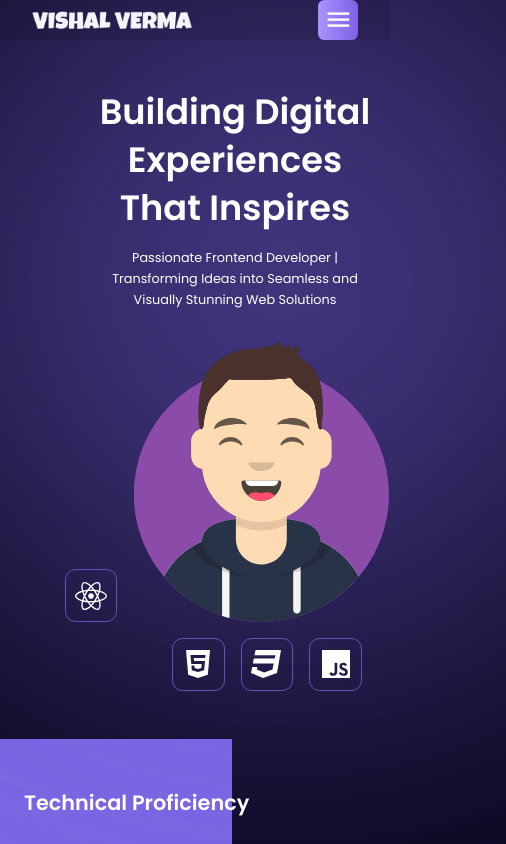
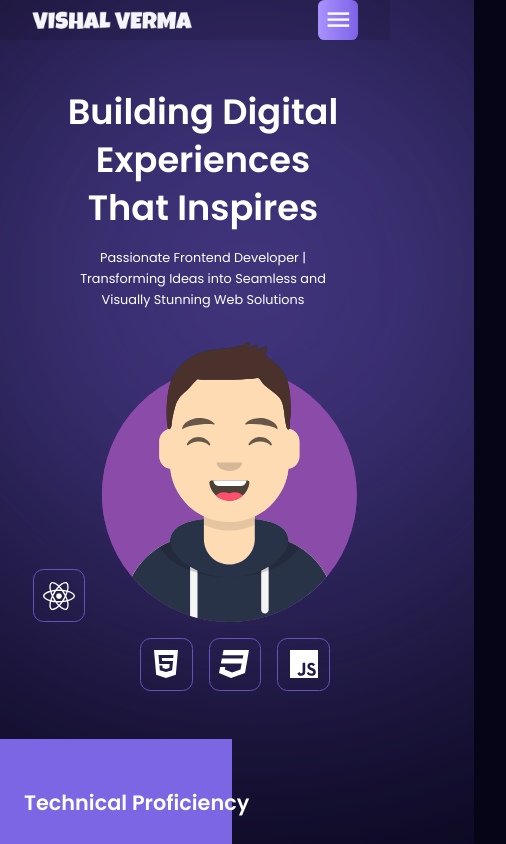
Before and after one commit to vishal124942/PORTFOLIO-1, a React (Create React App) app: page / in a window 390 px wide. Shown: the top 844 px of the page, 506 px wide, since content can reach past the window. Built offline with nearby package versions, Linux system fonts and the light colour scheme.

Commit message:
updated UI

```diff
--- a/src/components/Hero./Hero.css
+++ b/src/components/Hero./Hero.css
@@ -174,8 +174,3 @@
     width: 2rem;
   }
 }
-@media (max-width: 400px) {
-  .hero-container {
-    transform: translateX(2rem);
-  }
-}
```
